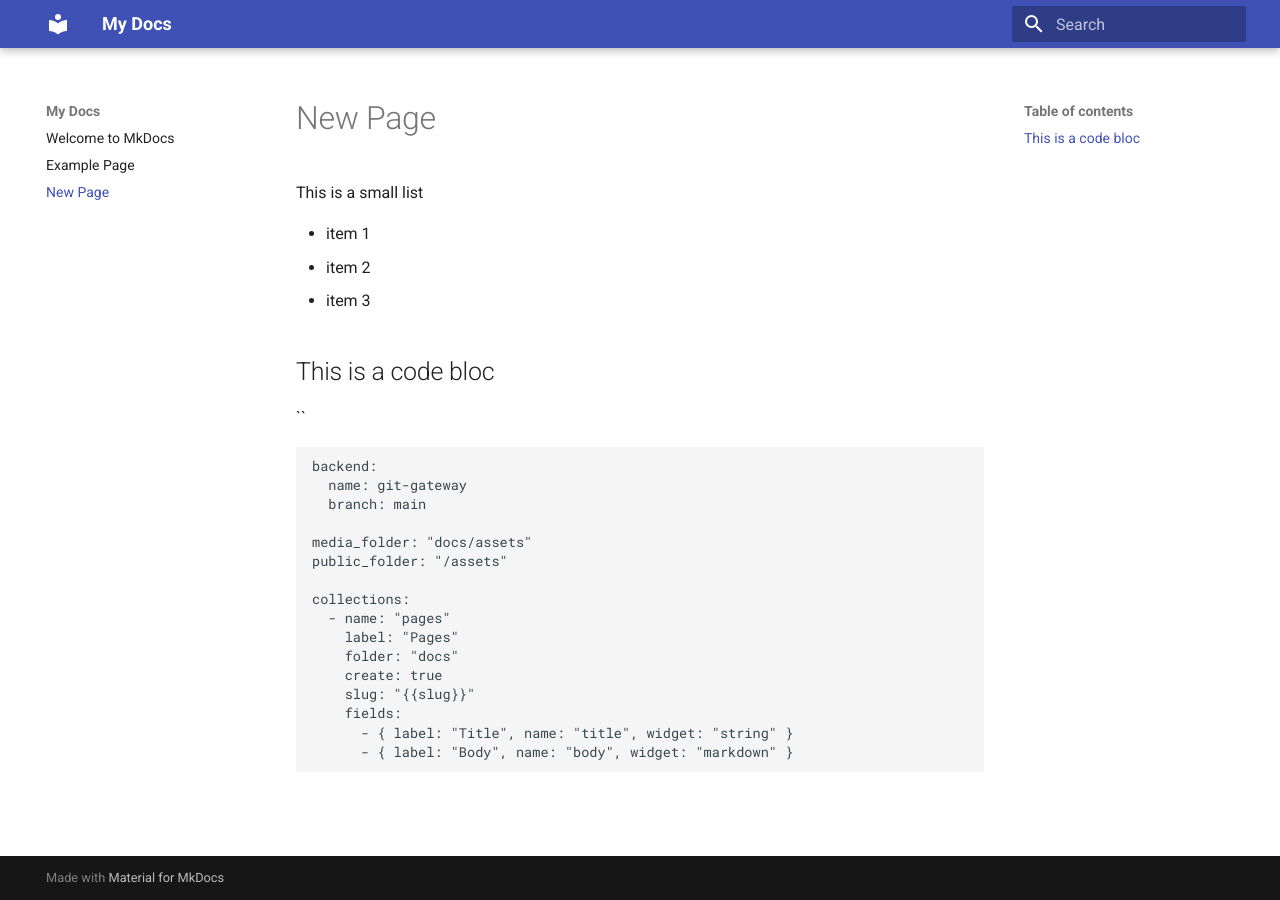
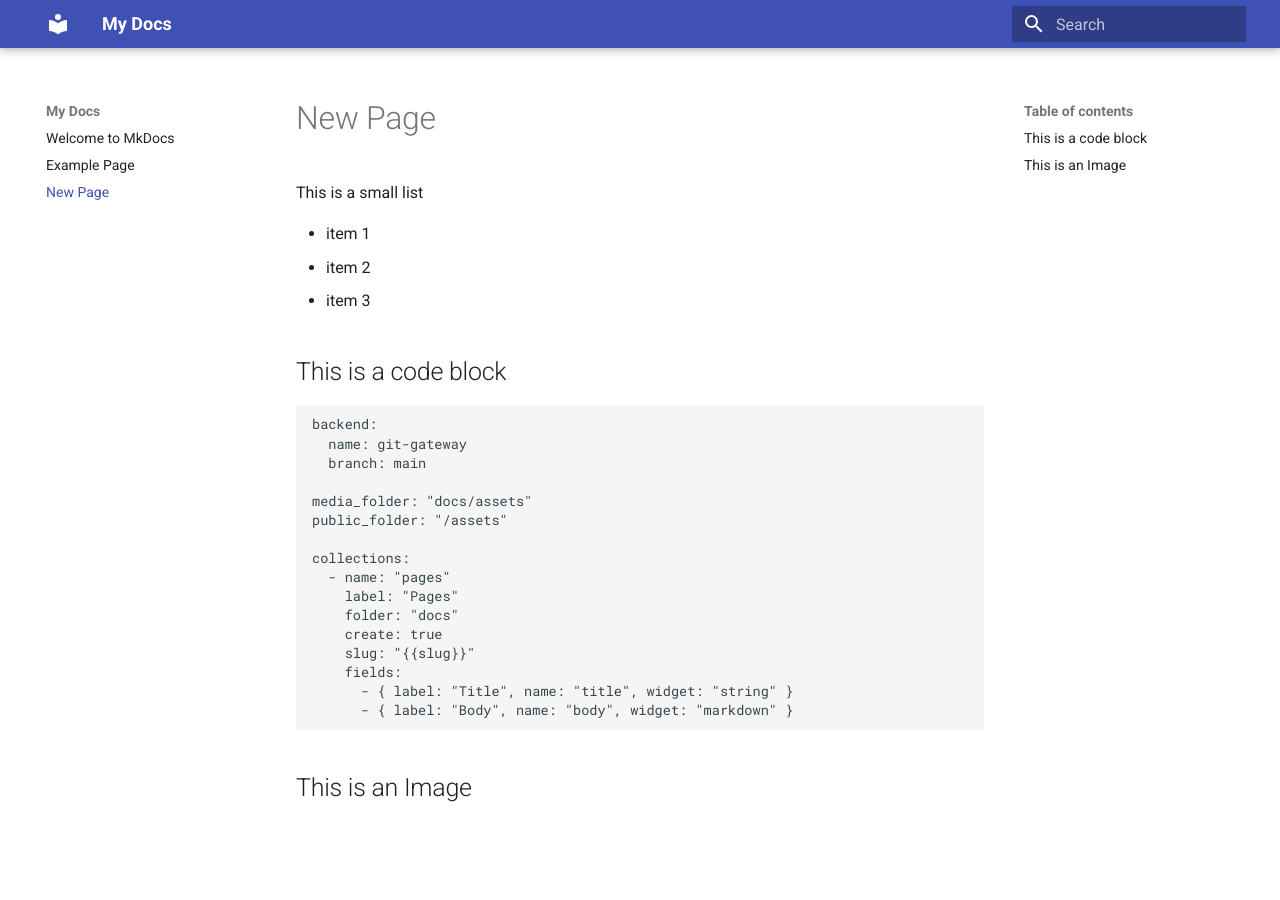
Before and after one commit to Petar-23/test-docs, an MkDocs documentation site: the page built from docs/new-page.md, in a window 1280 px wide and 900 px high. Built offline with MkDocs 1.6.1 and Material for MkDocs 9.7.7, drawn with Linux system fonts in a browser that asks for light colours.

Commit message:
Update Pages “new-page”

````diff
--- a/docs/new-page.md
+++ b/docs/new-page.md
@@ -9,9 +9,7 @@
 * i﻿tem 2
 * i﻿tem 3
 
-## This is a code bloc
-
-``
+## This is a code block
 
 ```yaml
 backend:
@@ -31,3 +29,7 @@
       - { label: "Title", name: "title", widget: "string" }
       - { label: "Body", name: "body", widget: "markdown" }
 ```
+
+## T﻿his is an Image
+
+![](/assets/glassmorph-loading.gif "Glassmorphism Loader")
````
Also changed, not shown: docs/assets/glassmorph-loading.gif (added).
